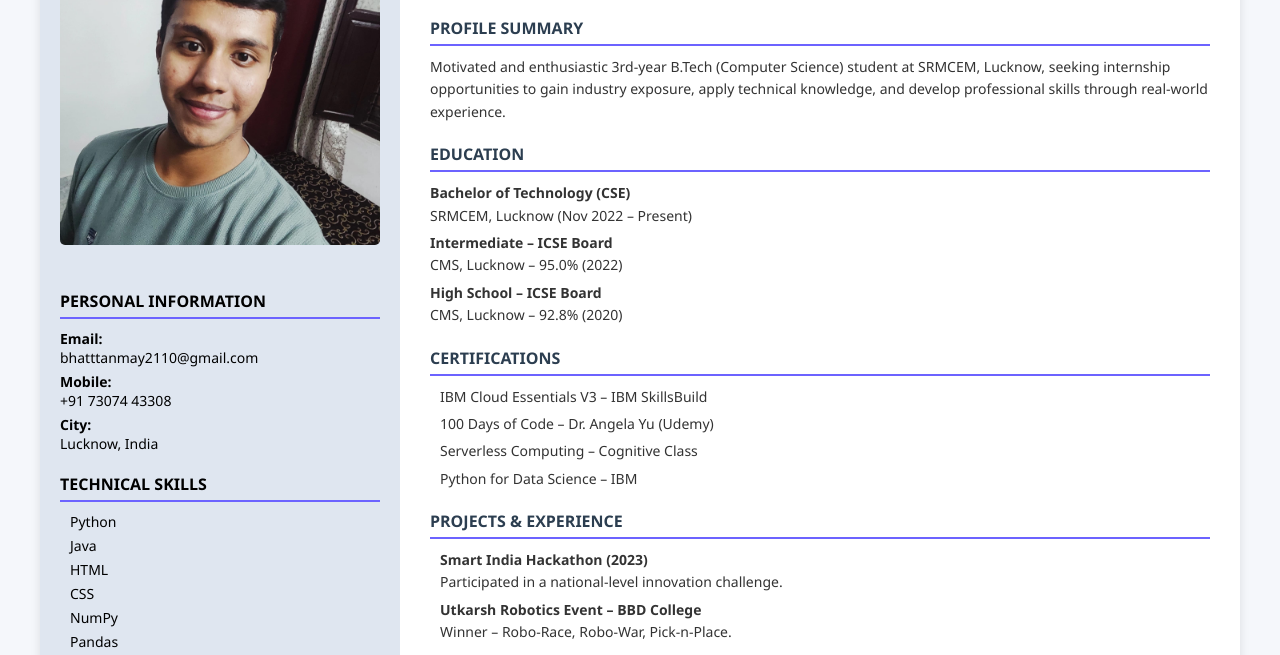
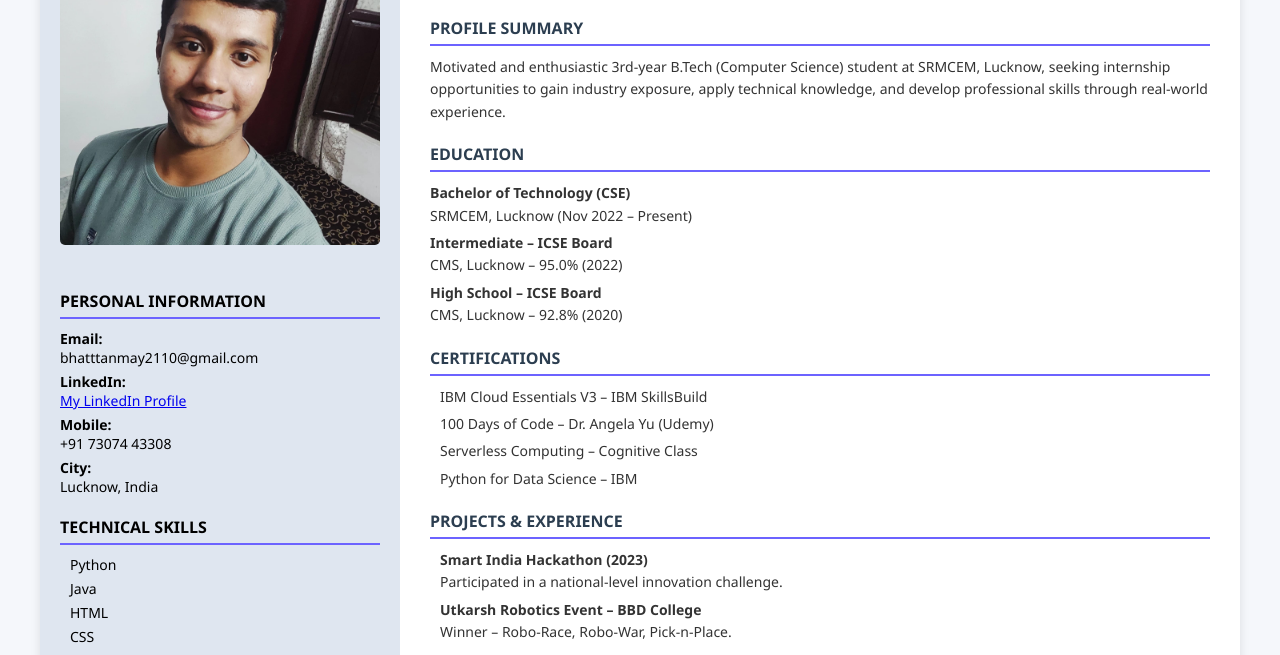
Before and after one commit to TanmayBhatt10/Portfolio, a plain HTML site: page index.html in a window 1280 px wide. Shown: the part 115-770 px from the top of the page. Drawn offline with Linux system fonts and the light colour scheme.

Commit message:
Update index.html

```diff
--- a/index.html
+++ b/index.html
@@ -13,6 +13,7 @@
       <div class="section">
         <h3>PERSONAL INFORMATION</h3>
         <p><strong>Email:</strong><br> bhatttanmay2110@gmail.com</p>
+        <p><strong>LinkedIn:</strong><br><a href="https://www.linkedin.com/in/tanmay-bhatt-8a244825b" target="_blank">My LinkedIn Profile</a></p>
         <p><strong>Mobile:</strong><br> +91 73074 43308</p>
         <p><strong>City:</strong><br> Lucknow, India</p>
       </div>
```
